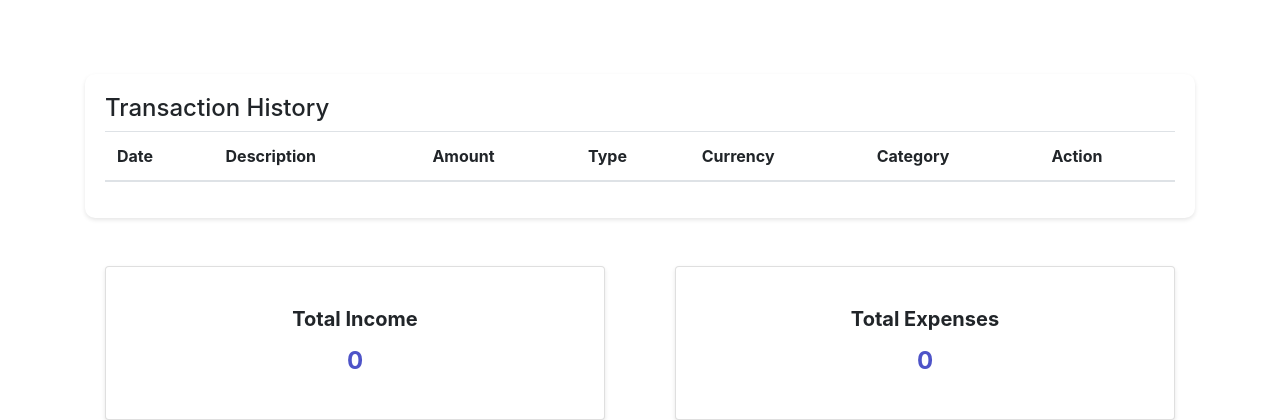
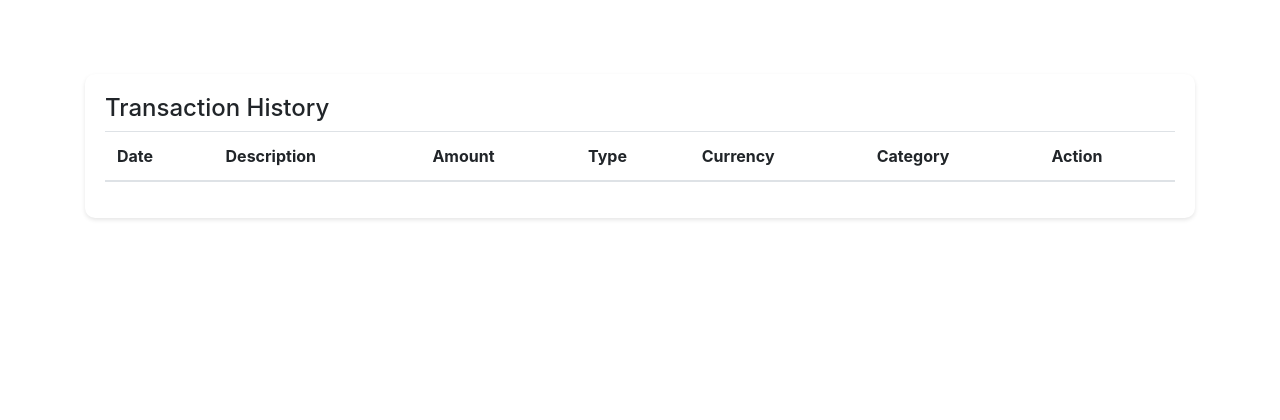
Before and after one commit to 13ack2basixs/Fintrack, a Django app: page /transactions in a window 1280 px wide. Shown: the part 407-827 px from the top of the page. After the commit the page ends 627 px from the top, so only its background shows below. Run offline with Django 5.2, Linux system fonts and the light colour scheme; a user stored in the database is signed in; data comes from the database, SQL or seed files in the repository; both versions use the stored data as it was after the commit; lists and menus that the app fills with data are empty; some web fonts are replaced.

Commit message:
Redirect URLs & Update Design

```diff
--- a/fintrack/static/fintrack/home.css
+++ b/fintrack/static/fintrack/home.css
@@ -89,27 +89,6 @@ header {
     padding: 20px;
     border-radius: 10px;
     box-shadow: 0 2px 4px rgba(0,0,0,0.1);
-}
-
-.dashboard-card {
-    margin-bottom: 20px;
-    background: #fff;
-    border-radius: 10px;
-    box-shadow: 0 2px 4px rgba(0,0,0,0.1);
-}
-
-.dashboard-card .card-body {
-    text-align: center;
-}
-
-.dashboard-card .card-title {
-    font-size: 1.25rem;
-    font-weight: bold;
-}
-
-.dashboard-card .card-text {
-    font-size: 1.5rem;
-    color: #4e54c8;
 }
 
 .upcoming-bills .existing-budgets {
--- a/fintrack/templates/fintrack/home.html
+++ b/fintrack/templates/fintrack/home.html
@@ -13,7 +13,7 @@
     </head>
     <body>
         <header class="header-container">
-            <a class="logo" href="{% url 'home' %}">Fintrack</a>
+            <a class="logo" href="{% url 'dashboard' %}">Fintrack</a>
             <div class="welcome-message">Welcome {{ user.username }}!</div>
             <nav class="navbar">
                 <a class="btn btn-light" href="{% url 'dashboard' %}">Dashboard</a>
--- a/fintrack/templates/fintrack/transactions.html
+++ b/fintrack/templates/fintrack/transactions.html
@@ -124,25 +124,5 @@
         </tbody>
       </table>
     </div>
-
-    <!-- Financial Summary -->
-    <div class="row mt-5">
-      <div class="col-md-6">
-        <div class="card dashboard-card">
-          <div class="card-body">
-            <h5 class="card-title">Total Income</h5>
-            <p class="card-text">{{ total_income }}</p>
-          </div>
-        </div>
-      </div>
-      <div class="col-md-6">
-        <div class="card dashboard-card">
-          <div class="card-body">
-            <h5 class="card-title">Total Expenses</h5>
-            <p class="card-text">{{ total_expenses }}</p>
-          </div>
-        </div>
-      </div>
-    </div>
   </div>
 {% endblock %}
--- a/fintrack/views.py
+++ b/fintrack/views.py
@@ -254,8 +254,13 @@ def dashboard(request):
             b.save()
 
     # Get the data from sessions
-    total_income = request.session.get('total_income', 0)
-    total_expenses = request.session.get('total_expenses', 0)
+    ts = Transaction.objects.filter(user=request.user).order_by("-date")
+    total_income, total_expenses = 0, 0
+    for t in ts:
+        if t.type == 'Income':
+            total_income += t.amount
+        else:
+            total_expenses += t.amount
     balance = total_income - total_expenses
 
     return render(request, "fintrack/dashboard.html", {
@@ -375,7 +380,7 @@ def transactions(request):
 
                 # Compare total expenses with the budget
                 if total_expenses > budget.amount:
-                    messages.warning(
+                    messages.error(
                         request,
                         f"You have exceeded your budget for {category_model.name}! "
                         f"Budget: {budget.amount}, Total Expenses: {total_expenses:.2f}"
@@ -386,18 +391,6 @@ def transactions(request):
         categories = Category.objects.all().order_by("name")
         currencies = Currency.objects.all().order_by("symbol")
         transactions = Transaction.objects.filter(user=request.user).order_by("-date")
-
-        # Total Income/Expenses
-        total_income, total_expenses = 0, 0
-        for transaction in transactions:
-            if transaction.type == 'Income':
-                total_income += transaction.amount
-            else:
-                total_expenses += transaction.amount
-
-        # Store totals in the session to access them in other views
-        request.session['total_income'] = float(total_income)
-        request.session['total_expenses'] = float(total_expenses)
 
         # For sending payments
         payment_status = request.GET.get("payment_status", None)
@@ -420,8 +413,6 @@ def transactions(request):
             "categories": categories,
             "currencies": currencies,
             "transactions": transactions,
-            "total_income": total_income,
-            "total_expenses": total_expenses,
         })
 
 def home(request):
@@ -445,7 +436,7 @@ def login_view(request):
         # Check if authentication successful
         if user is not None:
             login(request, user)
-            return JsonResponse({'success': True, 'redirect_url': reverse('home')})
+            return JsonResponse({'success': True, 'redirect_url': reverse('dashboard')})
         else:
             return JsonResponse({'success': False, 'error': 'Invalid Credentials'})
     else:
```
Also changed, not shown: db.sqlite3.
